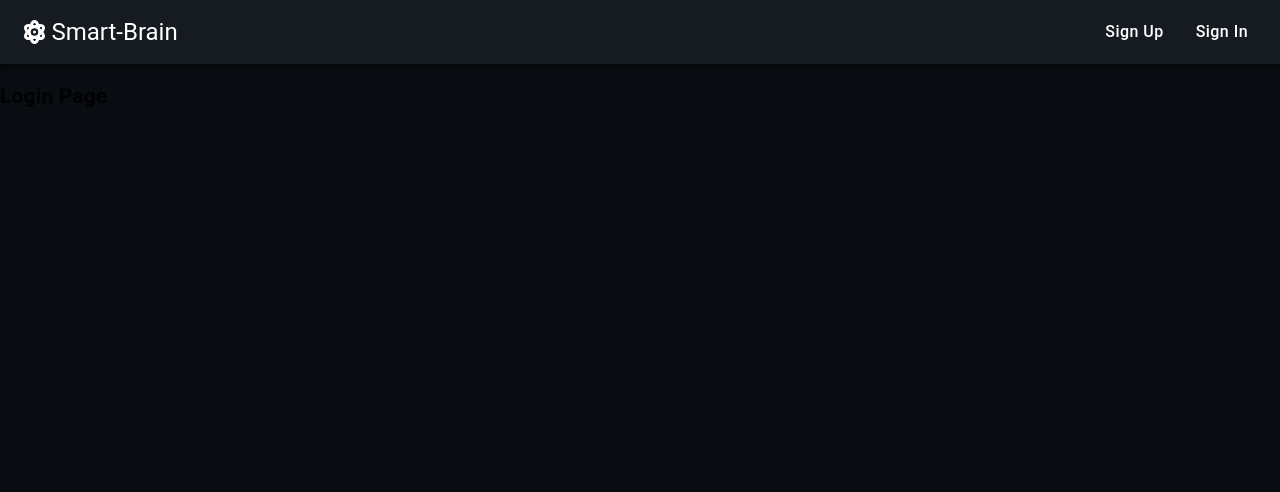
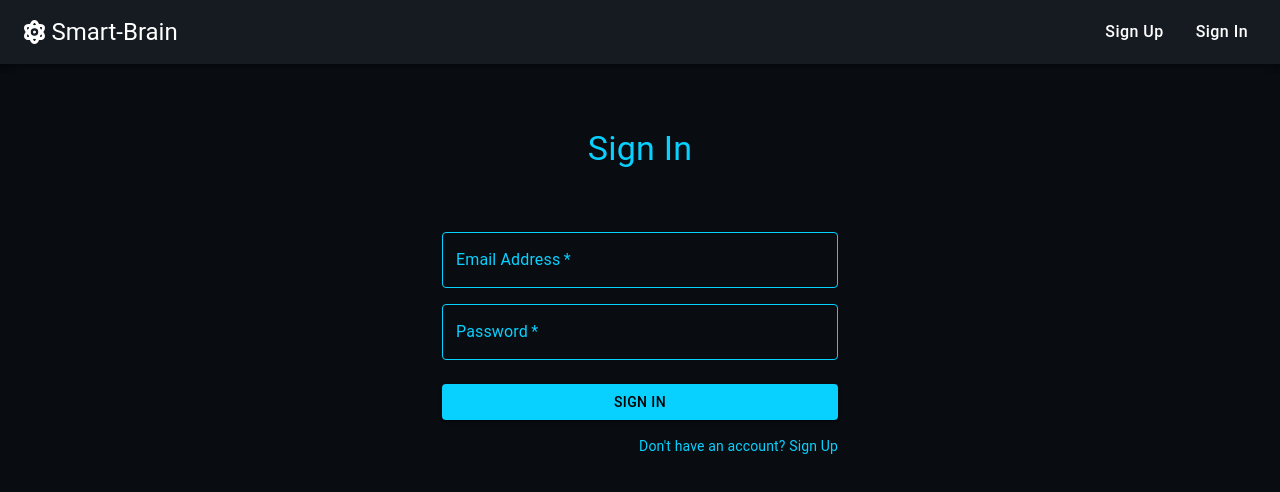
Before and after one commit to cyps1000/smart-brain-ts, a React (Create React App) app: page /login in a window 1280 px wide. Shown: the top 492 px of the page. Built offline with nearby package versions, Linux system fonts and the light colour scheme; no server answers.

Commit message:
Login #3: add login page desing and functionality

```diff
--- /dev/null
+++ b/src/components/Login/Login.styles.ts
@@ -0,0 +1,91 @@
+/**
+ *  Material UI Imports
+ * @see https://material-ui.com/styles/basics/
+ */
+import { makeStyles, Theme, fade } from "@material-ui/core/styles";
+
+/**
+ * Styles the component
+ */
+const useStyles = makeStyles((theme: Theme) => ({
+  container: {
+    paddingTop: "2rem",
+    display: "flex",
+    flexDirection: "column",
+    alignItems: "center",
+    "& label": {
+      color: theme.palette.secondary.main
+    },
+    "& .MuiInputBase-root": {
+      color: theme.palette.secondary.main
+    },
+    "& label.Mui-focused": {
+      color: theme.palette.secondary.main
+    },
+    "& .MuiInput-underline:after": {
+      borderBottomColor: theme.palette.secondary.main
+    },
+    "& .MuiOutlinedInput-root": {
+      "& fieldset": {
+        borderColor: theme.palette.secondary.main
+      },
+      "&:hover fieldset": {
+        borderColor: fade(theme.palette.secondary.main, 0.5)
+      },
+      "&.Mui-focused fieldset": {
+        borderColor: theme.palette.secondary.main
+      }
+    }
+  },
+  input: {
+    "&:-webkit-autofill": {
+      boxShadow: `0 0 0 50px ${theme.palette.primary.main} inset`,
+      borderRadius: 0,
+      "-webkit-box-shadow": `0 0 0 50px ${theme.palette.primary.main} inset`,
+      "-webkit-text-fill-color": theme.palette.secondary.main
+    },
+    "&:-webkit-autofill:focus": {
+      boxShadow: `0 0 0 50px ${theme.palette.primary.main} inset`,
+      borderRadius: 0,
+      "-webkit-box-shadow": `0 0 0 50px ${theme.palette.primary.main} inset`,
+      "-webkit-text-fill-color": theme.palette.secondary.main
+    }
+  },
+  title: {
+    display: "flex",
+    justifyContent: "center"
+  },
+  form: {
+    marginTop: 50
+  },
+  submit: {
+    margin: theme.spacing(3, 0, 2),
+    color: theme.palette.common.black,
+    backgroundColor: theme.palette.secondary.main,
+    "&:hover": {
+      color: theme.palette.secondary.main
+    }
+  },
+  linkLogin: {
+    textDecoration: "none",
+    color: theme.palette.secondary.main
+  },
+  cssLabel: {
+    color: "green"
+  },
+
+  cssOutlinedInput: {
+    "&$cssFocused $notchedOutline": {
+      borderColor: theme.palette.secondary.main
+    }
+  },
+
+  cssFocused: {},
+
+  notchedOutline: {
+    borderWidth: "1px",
+    borderColor: theme.palette.secondary.main
+  }
+}));
+
+export { useStyles };
--- /dev/null
+++ b/src/components/Login/Login.tsx
@@ -0,0 +1,179 @@
+import { useState, ChangeEvent } from "react";
+import { Link, Redirect } from "react-router-dom";
+
+/**
+ * Imports Material UI Components
+ */
+import Button from "@material-ui/core/Button";
+import TextField from "@material-ui/core/TextField";
+import Grid from "@material-ui/core/Grid";
+import Typography from "@material-ui/core/Typography";
+import Container from "@material-ui/core/Container";
+
+/**
+ * Imports Hooks
+ */
+import { useAuth, useApiClient, useMessage } from "../../hooks";
+
+/**
+ * Imports utils
+ */
+import { isEmail } from "../../utils/validateEmail";
+
+/**
+ * Imports the component styles
+ */
+import { useStyles } from "./Login.styles";
+
+/**
+ * Defines the form inputs interface
+ */
+interface FormInputs {
+  email: string;
+  password: string;
+}
+
+/**
+ * Displays the component
+ */
+const Login: React.FC = () => {
+  /**
+   * Gets the component styles
+   */
+  const classes = useStyles();
+
+  /**
+   * Inits the auth hook
+   */
+  const { auth, setToken } = useAuth();
+
+  /**
+   * Inits the API
+   */
+  const { apiClient } = useApiClient({ withCredentials: false });
+
+  /**
+   * Init the useMessage hook
+   */
+  const { dispatchMessage } = useMessage();
+
+  /**
+   * Init the text area state
+   */
+  const [formData, setFormData] = useState({
+    email: "",
+    password: ""
+  });
+
+  const { email, password } = formData;
+
+  /**
+   * Handles loggin in an user
+   */
+  const login = async (inputs: FormInputs) => {
+    /**
+     * Handles checking if the email is valid
+     */
+    if (!isEmail(email))
+      return dispatchMessage({
+        message: "Email must be valid",
+        severity: "error",
+        autoClose: 3000
+      });
+
+    try {
+      const res = await apiClient.post("/api/auth/login", inputs);
+      setToken(res.data.token);
+    } catch (error) {
+      const errors = error.response.data.errors;
+
+      dispatchMessage({
+        message: errors.map((err: { msg: string }) => err.msg),
+        severity: "error",
+        autoClose: 3000
+      });
+    }
+  };
+
+  /**
+   * Handles submitting the form
+   */
+  const handleSubmit = (e: React.FormEvent<HTMLFormElement>) => {
+    e.preventDefault();
+    login(formData);
+  };
+
+  const onChange = (e: ChangeEvent<HTMLTextAreaElement | HTMLInputElement>) =>
+    setFormData({ ...formData, [e.target.name]: e.target.value });
+
+  /**
+   * Handles checking if the user is logged in
+   */
+  if (auth.isLoggedIn) {
+    return <Redirect to="/" />;
+  }
+
+  return (
+    <Container maxWidth="xs" className={classes.container}>
+      <Grid container className={classes.container}>
+        <Grid item lg={12} className={classes.title}>
+          <Typography variant="h4" color="secondary" gutterBottom>
+            Sign In
+          </Typography>
+        </Grid>
+        <form className={classes.form} onSubmit={handleSubmit}>
+          <Grid container spacing={2}>
+            <Grid item xs={12}>
+              <TextField
+                variant="outlined"
+                value={email}
+                onChange={(e) => onChange(e)}
+                fullWidth
+                type="email"
+                id="email"
+                label="Email Address"
+                name="email"
+                color="secondary"
+                required
+                className={classes.input}
+              />
+            </Grid>
+            <Grid item xs={12}>
+              <TextField
+                variant="outlined"
+                value={password}
+                onChange={(e) => onChange(e)}
+                fullWidth
+                name="password"
+                label="Password"
+                type="password"
+                id="password"
+                color="secondary"
+                required
+              />
+            </Grid>
+          </Grid>
+          <Button
+            type="submit"
+            fullWidth
+            variant="contained"
+            color="primary"
+            className={classes.submit}
+            value="Register"
+          >
+            Sign In
+          </Button>
+          <Grid container justify="flex-end">
+            <Grid item>
+              <Link to="/register" className={classes.linkLogin}>
+                Don't have an account? Sign Up
+              </Link>
+            </Grid>
+          </Grid>
+        </form>
+      </Grid>
+    </Container>
+  );
+};
+
+export default Login;
--- /dev/null
+++ b/src/components/Login/index.tsx
@@ -0,0 +1 @@
+export { default } from "./Login";
--- a/src/components/NavbarMenu/NavbarMenu.tsx
+++ b/src/components/NavbarMenu/NavbarMenu.tsx
@@ -1,5 +1,5 @@
 import { useState } from "react";
-import { useHistory, Redirect } from "react-router-dom";
+import { useHistory } from "react-router-dom";
 
 /**
  * Imports Material UI components
@@ -94,10 +94,9 @@ const NavbarMenu: React.FC<NavbarMenuProps> = (props) => {
    * Handles logging out the user
    */
   const handleLogout = () => {
-    localStorage.removeItem("token");
     logout();
     handleClose();
-    return <Redirect to="/login" />;
+    routeTo("/login");
   };
 
   /**
--- a/src/components/ProtectedRoutes/ProtectedRoutes.tsx
+++ b/src/components/ProtectedRoutes/ProtectedRoutes.tsx
@@ -8,7 +8,7 @@ import { Route, Switch, Redirect } from "react-router-dom";
 /**
  * Imports hooks
  */
-import { useAuth, useApiClient } from "../../hooks";
+import { useAuth } from "../../hooks";
 
 /**
  * Displays the component
@@ -22,35 +22,7 @@ const ProtectedRoutes: React.FC = () => {
   /**
    * Gets the auth
    */
-  const { token, updateAuth } = useAuth();
-
-  /**
-   * Gets the api client
-   */
-  const { apiClient } = useApiClient({ withCredentials: true });
-
-  /**
-   * Handles checking if the user is logged in
-   */
-  const checkIfLoggedIn = async () => {
-    const { data } = await apiClient.get("/api/auth");
-
-    if (!data) {
-      setUnauthorized(true);
-      updateAuth({ isLoggedIn: false });
-      return;
-    }
-
-    updateAuth({ isLoggedIn: true });
-  };
-
-  /**
-   * Handles checking if the user is logged in
-   */
-  useEffect(() => {
-    checkIfLoggedIn();
-    // eslint-disable-next-line
-  }, [token]);
+  const { token } = useAuth();
 
   /**
    * Handles updating the unauthorized state
--- a/src/components/Routes/Routes.tsx
+++ b/src/components/Routes/Routes.tsx
@@ -10,6 +10,7 @@ import ProtectedRoutes from "../ProtectedRoutes";
 import MessagePopup from "../MessagePopup";
 import Navbar from "../Navbar";
 import Register from "../Register";
+import Login from "../Login";
 
 /**
  * Displays the component
@@ -21,7 +22,7 @@ const Routes: React.FC = () => {
       <Navbar />
       <Switch>
         <Route path="/login">
-          <h2>Login Page</h2>
+          <Login />
         </Route>
         <Route path="/register">
           <Register />
--- a/src/hooks/useAuth.tsx
+++ b/src/hooks/useAuth.tsx
@@ -108,6 +108,7 @@ const AuthProvider: AuthProviderType = (props) => {
 
   const logout = () => {
     setAuth((prevState) => ({ ...prevState, isLoggedIn: false }));
+    localStorage.removeItem("token");
   };
 
   const updateUser = (user: User) => {
@@ -119,9 +120,11 @@ const AuthProvider: AuthProviderType = (props) => {
   }, [token]);
 
   useEffect(() => {
-    fetchUser();
+    if (auth.isLoggedIn) {
+      fetchUser();
+    }
     // eslint-disable-next-line
-  }, []);
+  }, [auth.isLoggedIn]);
 
   return (
     <authContext.Provider
--- a/src/utils/api.tsx
+++ b/src/utils/api.tsx
@@ -31,10 +31,12 @@ export const getApiClient = (config: Config) => {
     baseURL: getApiUrl()
   });
 
-  apiClient.interceptors.request.use((request) => {
+  apiClient.interceptors.request.use(async (request) => {
     if (withCredentials) {
-      const token = JSON.parse(localStorage.getItem("token") || "");
-      request.headers["x-auth-token"] = token;
+      try {
+        const token = JSON.parse(localStorage.getItem("token") || "");
+        request.headers["x-auth-token"] = token;
+      } catch (error) {}
     }
 
     request.headers["Content-Type"] = "application/json";
```
